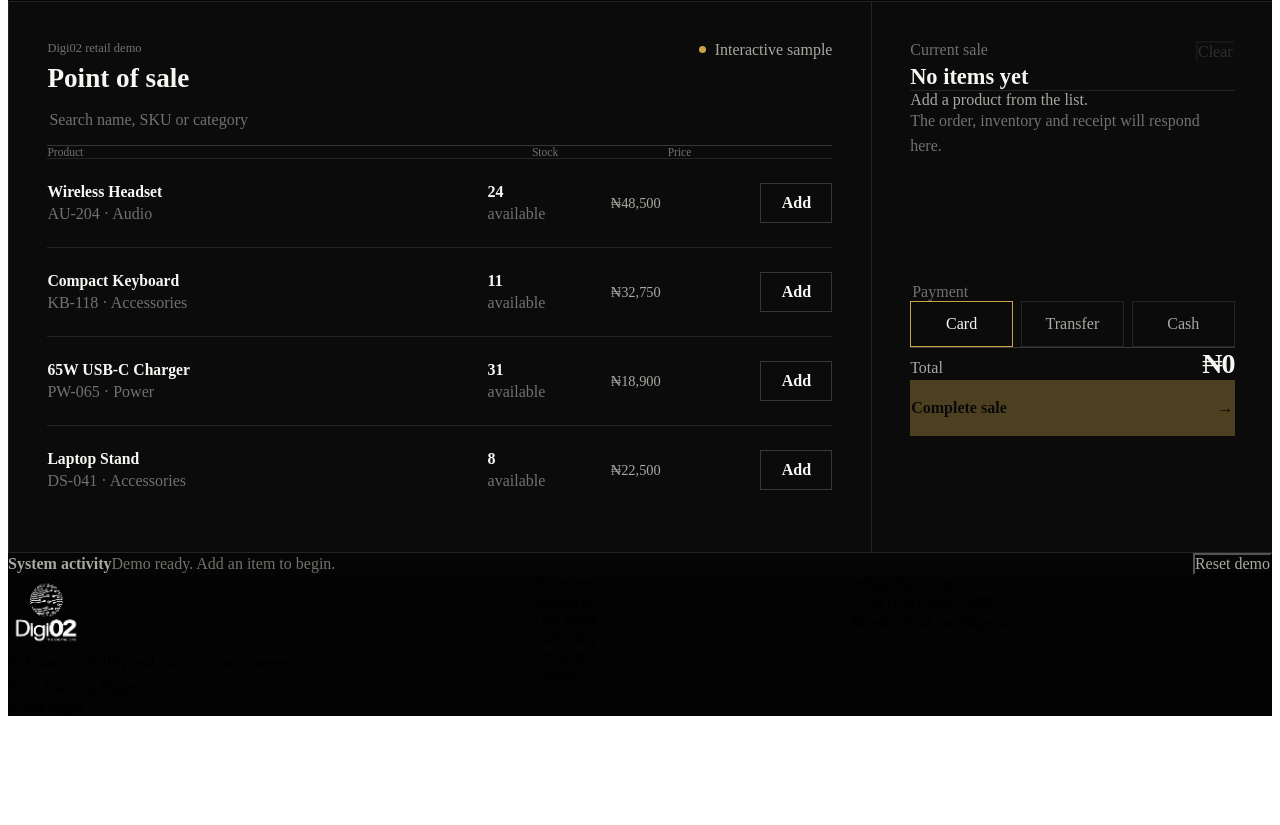
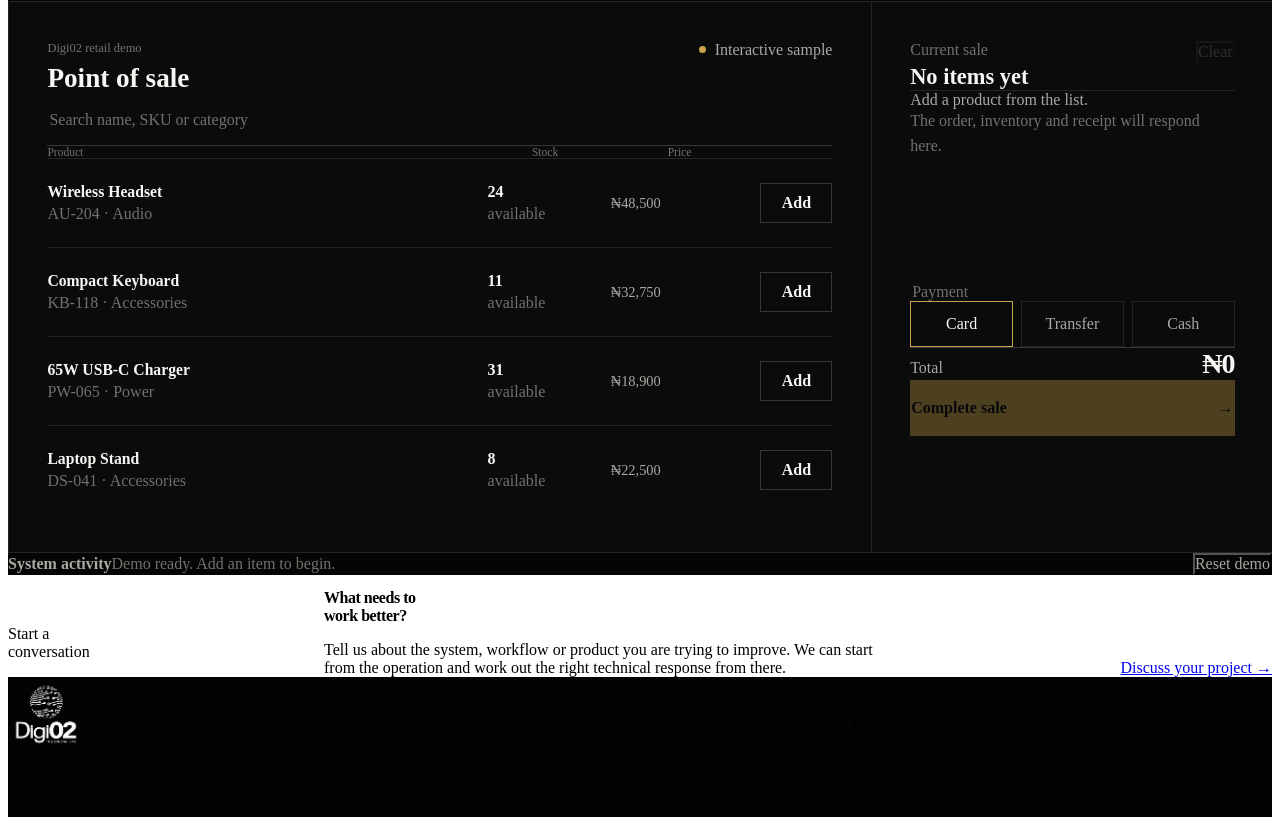
Before and after one commit to emmy16-glitch/Digi02_website, a React (Vite) app: page / in a window 1280 px wide. Shown: the part 7356-8181 px from the top of the page. Before the commit the page ends 8080 px from the top, so only its background shows below. Built offline with nearby package versions, Linux system fonts and the light colour scheme; the HTML template or start-up script is replaced by a standard one.

Commit message:
Add deliberate homepage closing CTA

```diff
--- a/src/pages/HomePage.tsx
+++ b/src/pages/HomePage.tsx
@@ -1,6 +1,7 @@
 import { DigiVoltSection } from '../sections/home/DigiVoltSection'
 import { ErpPosSection } from '../sections/home/ErpPosSection'
 import { HeroSection } from '../sections/home/HeroSection'
+import { HomeFinalCtaSection } from '../sections/home/HomeFinalCtaSection'
 import { SkyGridSection } from '../sections/home/SkyGridSection'
 import { SolutionsTransformationSection } from '../sections/home/SolutionsTransformationSection'
 import { TechnologyProofSection } from '../sections/home/TechnologyProofSection'
@@ -14,6 +15,7 @@ export function HomePage() {
       <SkyGridSection />
       <DigiVoltSection />
       <ErpPosSection />
+      <HomeFinalCtaSection />
     </>
   )
 }
```
